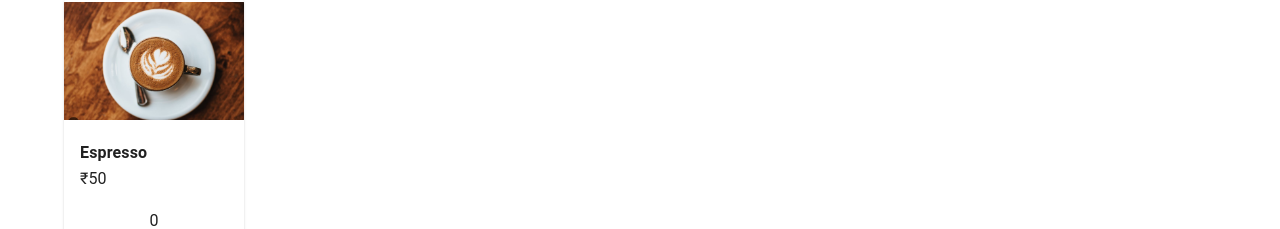
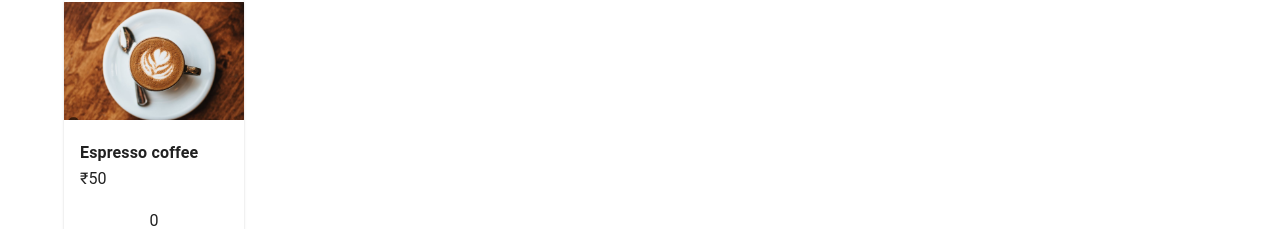
Before and after one commit to RamasamudramJyothika/ezo-app, a React (Vite) app: page / in a window 1280 px wide. Shown: the part 446-675 px from the top of the page. Built offline with nearby package versions, Linux system fonts and the light colour scheme; some icons are missing.

Commit message:
added new product

```diff
--- a/src/Data/products.js
+++ b/src/Data/products.js
@@ -1,12 +1,12 @@
 import BlackTea from "../assets/Black Tea.png";
 import GreenTea from "../assets/Green Tea.png";
-import Espresso from "../assets/Espresso.png";
+import Espressocoffee from "../assets/Espressocoffee.png";
 import Cookies from "../assets/Cookies.png";
 
 const products = [
   { id: 1, name: "Black Tea", categoryId: 1, price: 20, image: BlackTea },
   { id: 2, name: "Green Tea", categoryId: 1, price: 25, image: GreenTea },
-  { id: 3, name: "Espresso", categoryId: 2, price: 50, image: Espresso },
+  { id: 3, name: "Espresso coffee", categoryId: 2, price: 50, image: Espressocoffee },
   { id: 4, name: "Cookies", categoryId: 3, price: 15, image: Cookies }
 ];
 export default products;
```
Also changed, not shown: src/assets/Espressocoffee.png (added).
